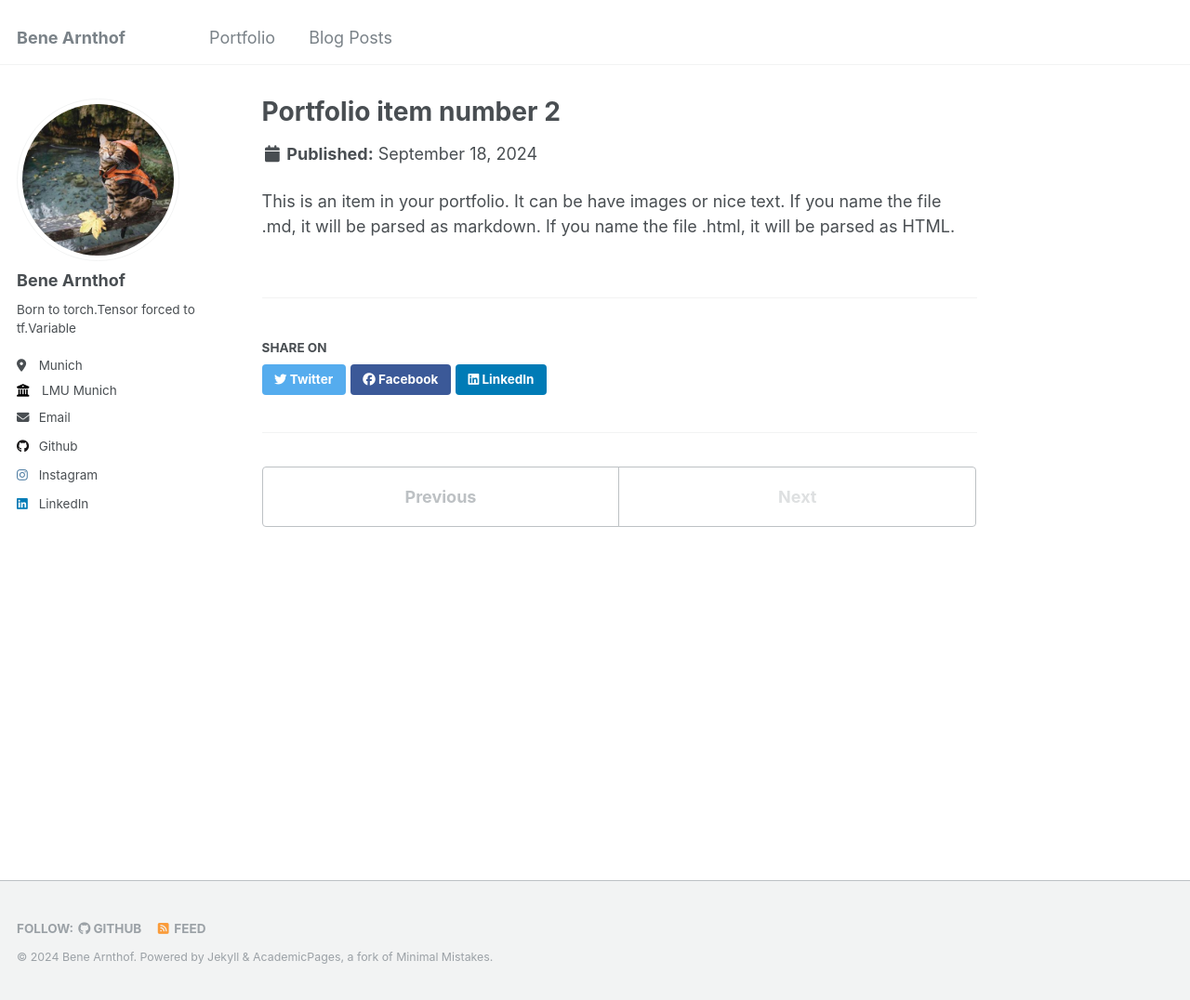
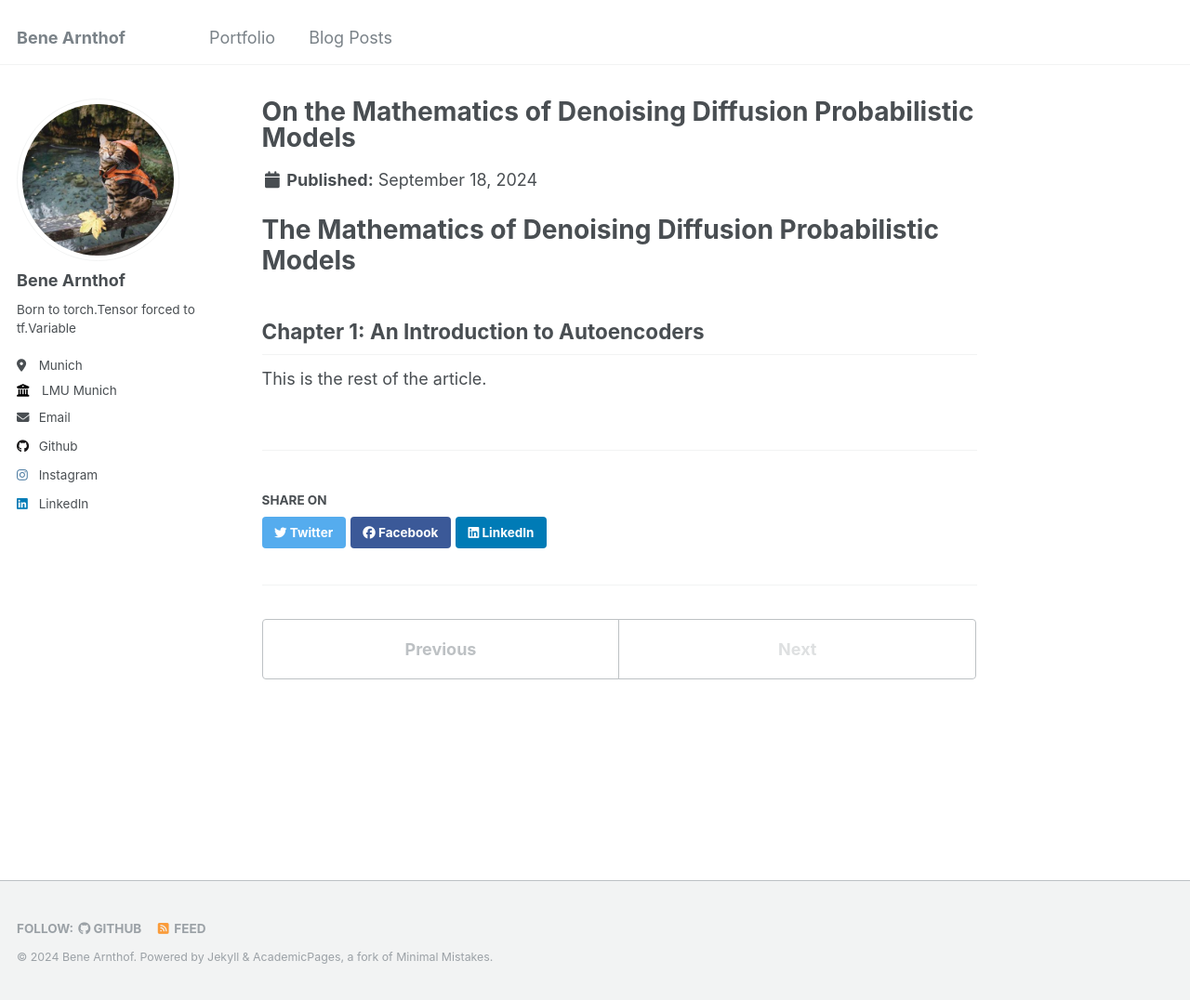
Before and after one commit to benearnthof/benearnthof.github.io, a Jekyll site: the page built from _portfolio/portfolio-2.html, in a window 1280 px wide and 1076 px high. Shown: the whole window at 93% size. Built offline with Jekyll 4.4.1, drawn with Linux system fonts in a browser that asks for light colours.

Commit message:
Update portfolio-2.html

```diff
--- a/_portfolio/portfolio-2.html
+++ b/_portfolio/portfolio-2.html
@@ -1,7 +1,36 @@
 ---
-title: "Portfolio item number 2"
-excerpt: "Short description of portfolio item number 2 <br/><img src='/images/500x300.png'>"
+title: "On the Mathematics of Denoising Diffusion Probabilistic Models"
+excerpt: "Chapter 1: Regression & Autoencoders"
 collection: portfolio
 ---
 
-This is an item in your portfolio. It can be have images or nice text. If you name the file .md, it will be parsed as markdown. If you name the file .html, it will be parsed as HTML.
+<!doctype html>
+<meta charset="utf-8">
+<script src="https://distill.pub/template.v2.js"></script>
+<d-front-matter>
+  <script type="text/json">{
+    "title": "Headline",
+    "description": "Description",
+    "authors": [
+      {
+        "author": "Bene Arnthof",
+        "authorURL": "https://benearnthof.github.io",
+        "affiliation": "LMU Munich",
+        "affiliationURL": "https://"
+      }
+    ],
+    "katex": {
+      "delimiters" : [
+        {"left": "$", "right": "$", "display": false}
+      ]
+    }
+  }</script>
+</d-front-matter>
+<d-title>
+  <h1>The Mathematics of Denoising Diffusion Probabilistic Models</h1>
+</d-title>
+<d-byline></d-byline>
+<d-article>
+  <h2>Chapter 1: An Introduction to Autoencoders</h2>
+This is the rest of the article.
+</d-article>
```
